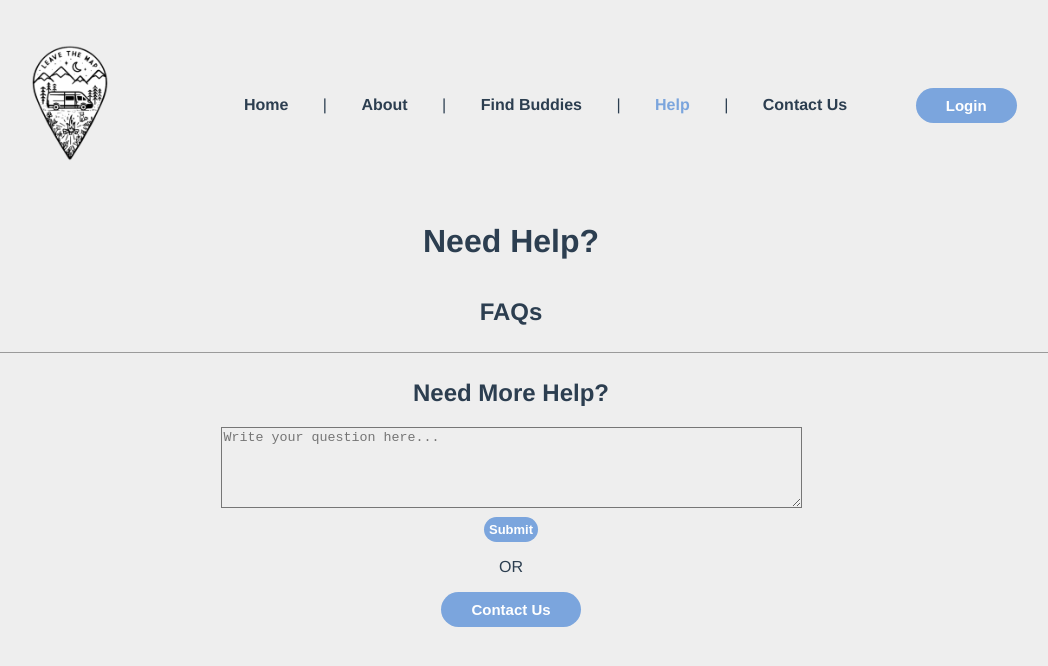
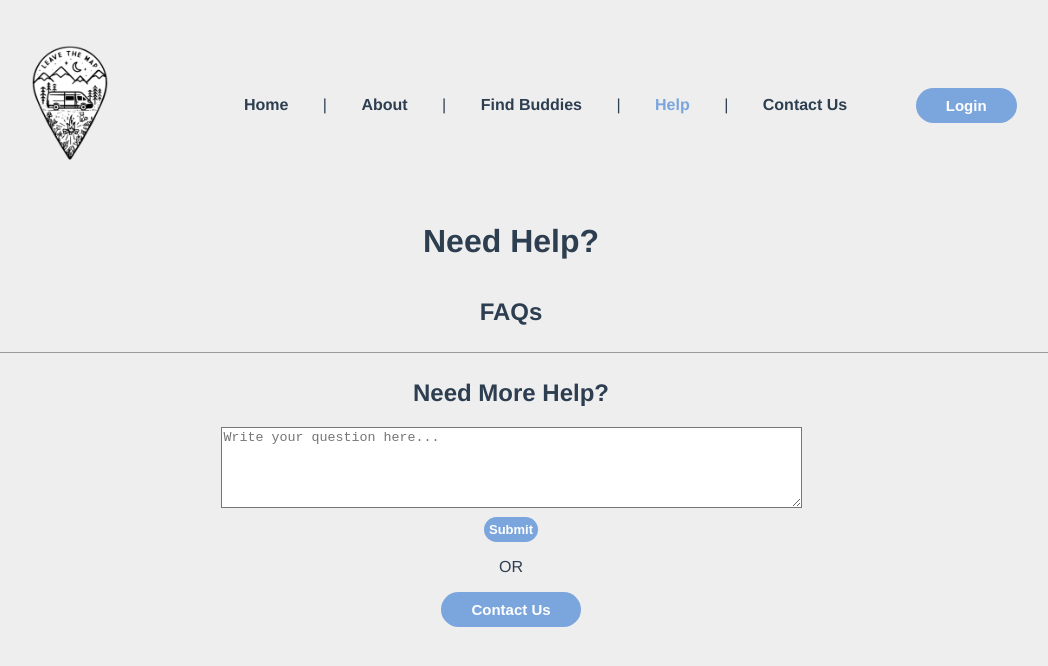
Before and after one commit to sebbyu/TravTogether_Frontend, a Vue app: page /help in a window 1280 px wide. Shown: the top 666 px of the page, without its empty margins (129-1177 px from the left). Built offline with nearby package versions, Linux system fonts and the light colour scheme; no server answers.

Commit message:
Fixed small errors from pages

```diff
--- a/src/components/FindBuddiesComponent.vue
+++ b/src/components/FindBuddiesComponent.vue
@@ -17,7 +17,8 @@
 	.mid-sec
 		.results(v-for="(user, index) in userList" :key="index")
 			.user
-				.profile-picturev(style="border:1px solid grey;")
+				.profile-picture(style="border:1px solid grey;"
+				@click="UserDetail")
 					.has_image(v-if="user.profile_picture")
 						img(:src="user.profile_picture"
 							style="width:180px;height:180px")
@@ -82,6 +83,7 @@ export default defineComponent({
 
 <style lang='stylus' scoped>
 .findbuddiescomponent
+	// filter blur(20px)
 	.top-sec
 		.categories
 			display flex
@@ -99,6 +101,7 @@ export default defineComponent({
 						margin 43px
 						border none
 						border-radius 30px
+						background-color white
 						transition 0.2s ease
 						&:hover
 							color white
@@ -125,6 +128,8 @@ export default defineComponent({
 			.user
 				margin: 5px
 				.profile-picture
+					margin 0
+					cursor pointer
 				.name
 					display flex
 					justify-content center
--- a/src/components/HelpComponent.vue
+++ b/src/components/HelpComponent.vue
@@ -85,6 +85,9 @@ export default defineComponent({
 				margin 20px 0
 				color rgb(146, 146, 146)
 				font-size 15px
+			.textarea
+				textarea
+					background-color white
 			.submit-button
 				button
 					margin-top 5px
--- a/src/store/modules/user/methods.ts
+++ b/src/store/modules/user/methods.ts
@@ -5,6 +5,8 @@ import axios from 'axios'
 const USERURL="http://127.0.0.1:8000/users/"
 
 export const getters: Getter = {
+  isAuthenticated: state => !!state.user,
+// =====================================================
   getUser: state => state.user,
 // =====================================================
   getAllUsers: state => state.userList,
```
